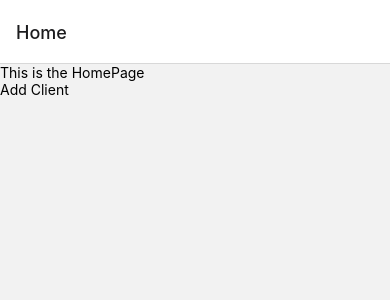
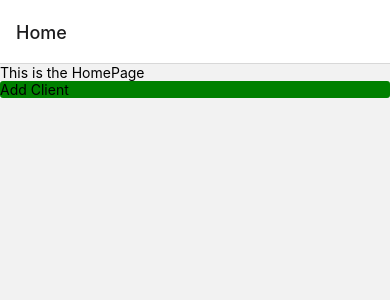
Before and after one commit to VincensiuD/TimePlanner, a React Native app: screen /TabOne in a window 390 px wide. Shown: the top 300 px of the page. Built offline with nearby package versions, Linux system fonts and the light colour scheme; what expo-linking would draw is missing.

Commit message:
Created button component

```diff
--- /dev/null
+++ b/components/VButton.tsx
@@ -0,0 +1,23 @@
+import React from "react";
+import { Text, View, TouchableOpacity, StyleSheet } from "react-native";
+
+export function VButton(props: any){
+    const {text, colour, purpose} = props;
+
+
+    return(
+        <View>
+            <TouchableOpacity style={[styles.button, {backgroundColor: colour}]} onPress={purpose} >
+                <Text>{text}</Text>
+            </TouchableOpacity>
+        </View>
+    );
+}
+
+
+const styles = StyleSheet.create({
+    button:{
+        borderRadius: 3,
+        backgroundColor: 'green',
+    }
+});
--- a/screens/Home.tsx
+++ b/screens/Home.tsx
@@ -2,6 +2,7 @@ import React, { useState } from "react";
 import { StyleSheet } from "react-native";
 import { View,Text, TouchableOpacity, TextInput } from "react-native";
 import { Storage } from "../components/services/dataStorage";
+import { VButton } from "../components/VButton";
 
 export function Home(props:any){
 
@@ -30,9 +31,7 @@ export function Home(props:any){
                 )}
             </View>
             <View>
-                  <TouchableOpacity onPress={navigateToAddClientPage}>
-                       <Text>Add Client</Text>
-                  </TouchableOpacity>
+                <VButton purpose={navigateToAddClientPage} text="Add Client" colour='green'/>
             </View>
 
         </View>
@@ -43,6 +42,7 @@ export function Home(props:any){
 const styles = StyleSheet.create({
     card:{
         borderColor: 'red',
-        backgroundColor: 'pink'
+        backgroundColor: 'pink',
+        justifyContent:'center'
     }
 });
--- a/screens/TabOneScreen.tsx
+++ b/screens/TabOneScreen.tsx
@@ -3,7 +3,7 @@ import { StyleSheet } from 'react-native';
 import EditScreenInfo from '../components/EditScreenInfo';
 import { Text, View } from '../components/Themed';
 import { RootTabScreenProps } from '../types';
-import { Table } from '../components/table';
+import { Table } from '../components/VTable';
 
 export default function TabOneScreen({ navigation }: RootTabScreenProps<'TabOne'>) {
 
```
Also changed, not shown: components/VTable.tsx (renamed from components/table.tsx).
